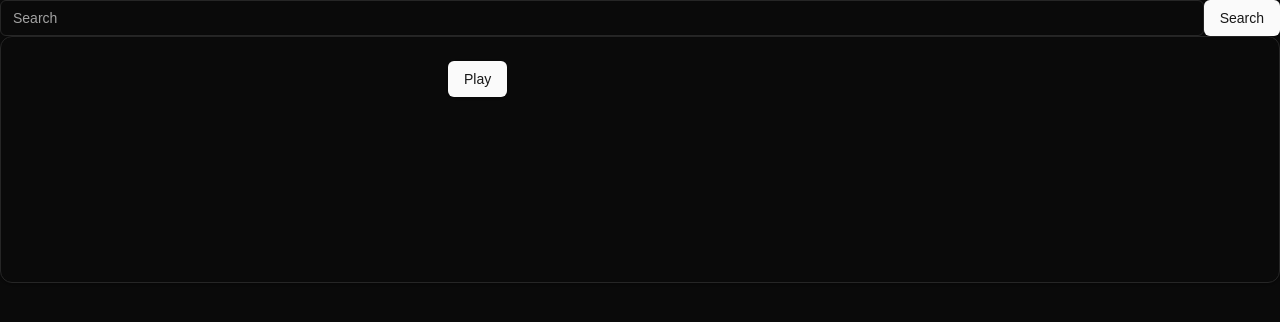
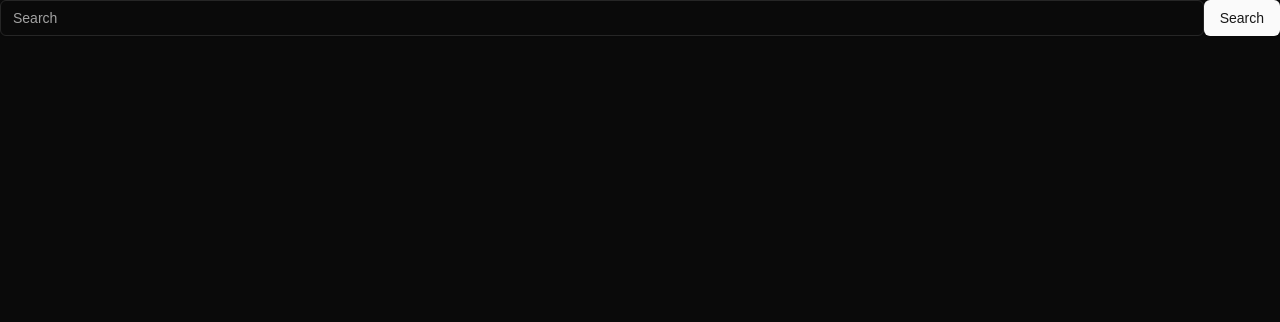
Before and after one commit to SagarNRao/less-evil-youtube, a Next.js app: page /Player in a window 1280 px wide. Shown: the top 322 px of the page. Built offline with nearby package versions, Linux system fonts and the light colour scheme.

Commit message:
makes predictions but is extremely inaccurate

```diff
--- a/src/app/Player/page.tsx
+++ b/src/app/Player/page.tsx
@@ -1,17 +1,20 @@
 "use client";
 import React from "react";
 import { useSearchParams } from "next/navigation";
-import YTMPlayer from "@/components/sections/YTMPlayer";
+import ReactPlayer from "react-player";
 
 export default function Player() {
   const searchParams = useSearchParams();
-  const here = searchParams.get("search");
-  console.log(searchParams.get("search"));
+  const url = searchParams.get("url");
+  const name = searchParams.get("name");
+
+  console.log("URL:", url);
+  console.log("Name:", name);
 
   return (
-    <YTMPlayer
-      url={searchParams.get("url") as string}
-      Name={searchParams.get("name") as string}
-    ></YTMPlayer>
+    <div>
+      <h1>{url}</h1>
+      <ReactPlayer url={url as string} />
+    </div>
   );
 }
--- a/src/components/sections/YTMPlayer.tsx
+++ b/src/components/sections/YTMPlayer.tsx
@@ -14,6 +14,8 @@ interface YTMProps {
 
 const YTMPlayer: React.FC<YTMProps> = ({ url, Name }) => {
   const [playing, setPlaying] = useState<boolean>(false);
+
+
 
   return (
     <Card className="flex">
```
Also changed, not shown: 2 other files (tests, documents, lock files or other folders).
